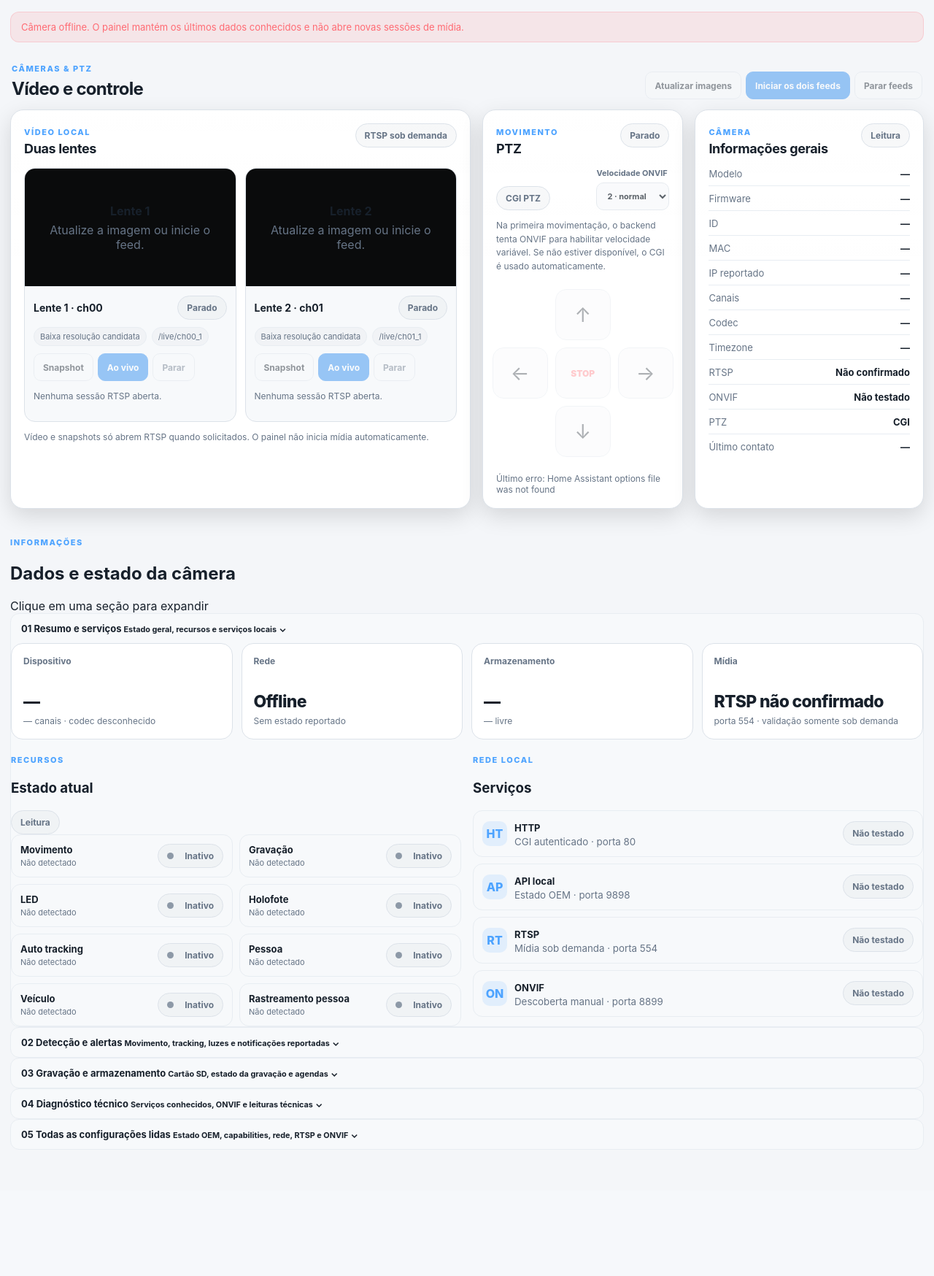
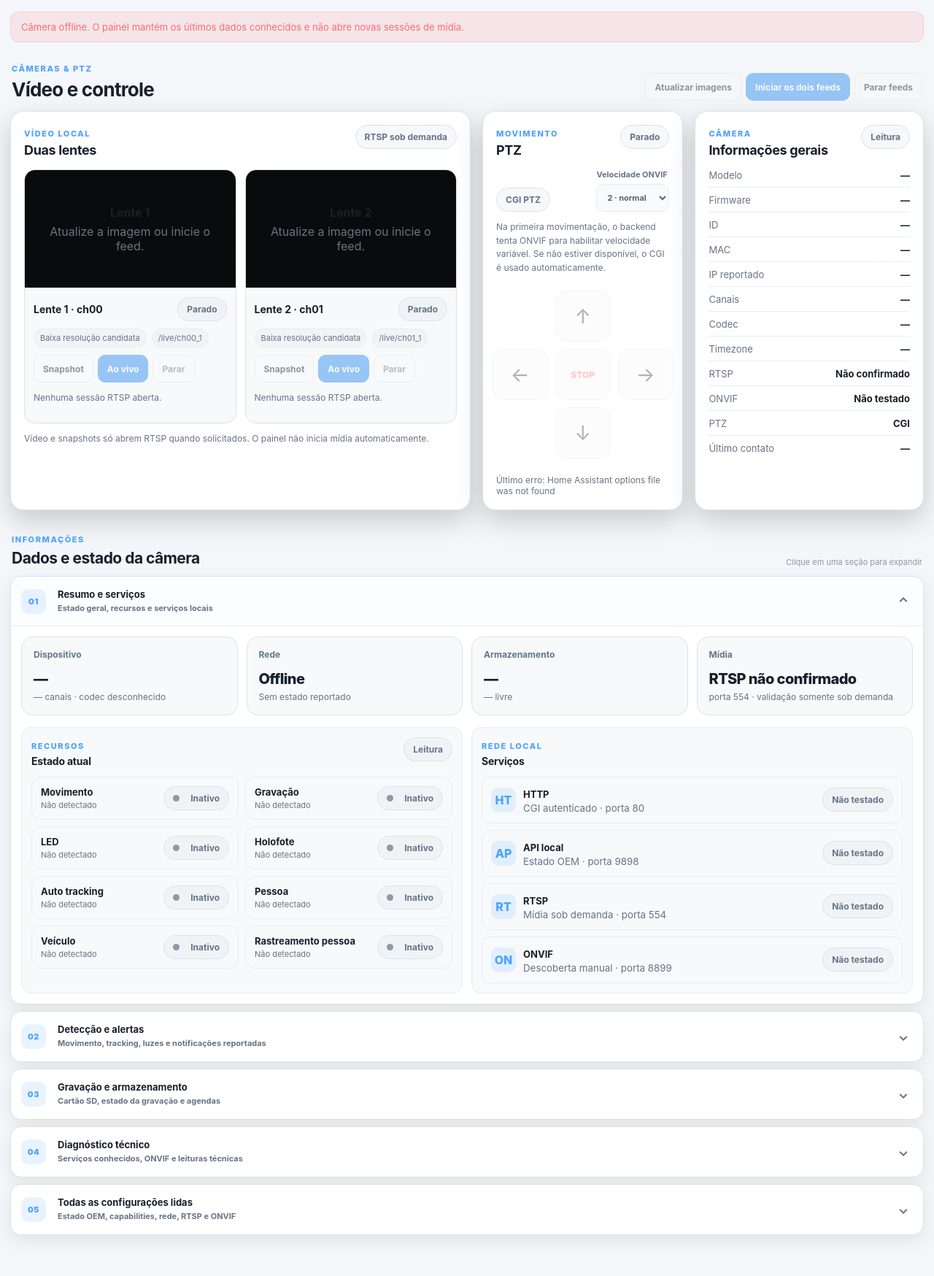
Before and after one commit to lucaslucian/ha-jooan-ptz, a Flask app: page / in a window 1280 px wide. Shown: the part 119-1867 px from the top of the page at 73% size. Before the commit the page ends 1694 px from the top, so only its background shows below. Run offline with Flask 3, Linux system fonts and the light colour scheme; data that the repository does not hold is empty.

Commit message:
Style primary camera workspace and compact information accordions

```diff
--- a/jooan_ptz/app/static/app.css
+++ b/jooan_ptz/app/static/app.css
@@ -189,6 +189,102 @@ details pre{
 .empty{color:var(--muted);border:1px dashed var(--border);border-radius:13px;padding:20px;text-align:center}
 code{font-family:ui-monospace,SFMono-Regular,Menlo,Consolas,monospace;color:#b8dcff}
 
+/* Primary workspace */
+.primary-control-section{margin-bottom:28px}
+.primary-heading{margin-bottom:14px}
+.primary-heading h2{font-size:26px}
+.primary-actions{justify-content:flex-end}
+.primary-control-section .control-dashboard>.card{
+  box-shadow:0 14px 36px rgba(0,0,0,.18)
+}
+.primary-control-section .feeds-card,
+.primary-control-section .ptz-card,
+.primary-control-section .camera-info-card{
+  min-height:100%
+}
+
+/* Compact read-only area below the primary controls */
+.secondary-information{margin-top:8px}
+.secondary-heading{
+  display:flex;align-items:flex-end;justify-content:space-between;gap:18px;
+  margin:0 2px 12px
+}
+.secondary-heading h2{
+  font-size:21px;margin:5px 0 0;letter-spacing:-.025em
+}
+.secondary-hint{color:var(--muted-2);font-size:11px}
+.info-accordion{display:grid;gap:9px}
+.info-accordion-item{
+  border:1px solid var(--border);
+  background:var(--panel);
+  border-radius:15px;
+  overflow:hidden;
+  box-shadow:0 8px 24px rgba(0,0,0,.08)
+}
+.info-accordion-item>summary{
+  min-height:68px;
+  padding:12px 14px;
+  display:grid;
+  grid-template-columns:38px minmax(0,1fr) 26px;
+  align-items:center;
+  gap:12px;
+  cursor:pointer;
+  list-style:none;
+  user-select:none
+}
+.info-accordion-item>summary::-webkit-details-marker{display:none}
+.info-accordion-item>summary:hover{background:rgba(255,255,255,.018)}
+.info-accordion-item[open]>summary{
+  border-bottom:1px solid var(--border-soft);
+  background:rgba(77,163,255,.025)
+}
+.accordion-icon{
+  width:34px;height:34px;border-radius:10px;
+  display:grid;place-items:center;
+  background:var(--accent-soft);
+  color:var(--accent);
+  font-size:11px;font-weight:900;letter-spacing:.05em
+}
+.accordion-copy{min-width:0}
+.accordion-copy strong{
+  display:block;color:var(--text);font-size:13px;line-height:1.35
+}
+.accordion-copy small{
+  display:block;color:var(--muted);font-size:11px;line-height:1.4;margin-top:3px
+}
+.accordion-chevron{
+  color:var(--muted);font-size:18px;line-height:1;text-align:center;
+  transition:transform .18s ease
+}
+.info-accordion-item[open] .accordion-chevron{transform:rotate(180deg)}
+.accordion-body{padding:14px}
+.accordion-body>.stat-grid:last-child,
+.accordion-body>.content-grid:last-child{margin-bottom:0}
+.compact-grid{gap:12px}
+.compact-card{
+  border:1px solid var(--border-soft);
+  background:var(--panel-2);
+  border-radius:13px;
+  padding:13px
+}
+.compact-card-heading{
+  display:flex;align-items:flex-start;justify-content:space-between;gap:12px;
+  margin-bottom:12px
+}
+.compact-card-heading h3{
+  font-size:14px;line-height:1.25;margin:4px 0 0;letter-spacing:-.015em
+}
+.schedules-card{margin-top:12px}
+.info-accordion .stat-card{
+  min-height:108px;
+  background:var(--panel-2)
+}
+.info-accordion .stat-card .value{font-size:20px}
+.info-accordion .read-settings-group{background:var(--panel-2)}
+.info-accordion .details-stack details{
+  background:rgba(255,255,255,.018)
+}
+
 @media(max-width:1180px){
   .control-dashboard{grid-template-columns:repeat(2,minmax(0,1fr))}
   .feeds-card{grid-column:1/-1}
@@ -199,12 +295,16 @@ code{font-family:ui-monospace,SFMono-Regular,Menlo,Consolas,monospace;color:#b8d
   .content-grid.two,.control-dashboard{grid-template-columns:1fr}
   .feeds-card{grid-column:auto}
   .setting-grid,.diagnostic-grid{grid-template-columns:repeat(2,minmax(0,1fr))}
-  .section-heading{align-items:flex-start;flex-direction:column}
+  .section-heading,.secondary-heading{align-items:flex-start;flex-direction:column}
+  .primary-actions{justify-content:flex-start}
 }
 @media(max-width:620px){
   .shell{width:min(100% - 18px,1480px);padding-top:16px}
   .app-header{align-items:flex-start}
   .app-header p{font-size:12px}
+  .secondary-hint{display:none}
+  .info-accordion-item>summary{grid-template-columns:34px minmax(0,1fr) 22px;padding:11px 12px}
+  .accordion-body{padding:11px}
   .stat-grid,.dual-feed-grid,.feature-grid,.setting-grid,.schedule-grid,.diagnostic-grid,.onvif-grid,.read-setting-grid{grid-template-columns:1fr}
   .card{padding:14px;border-radius:15px}
   .ptz-grid{grid-template-columns:repeat(3,70px)}
```
